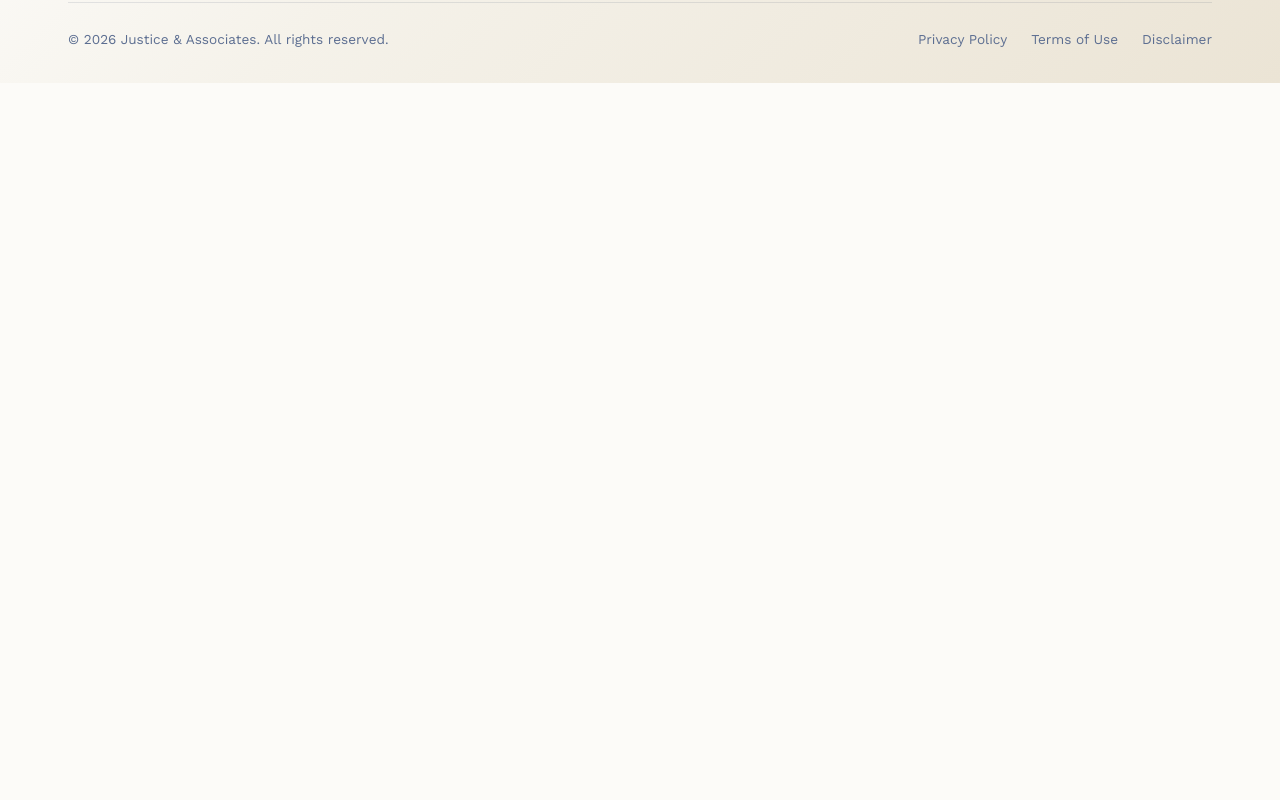
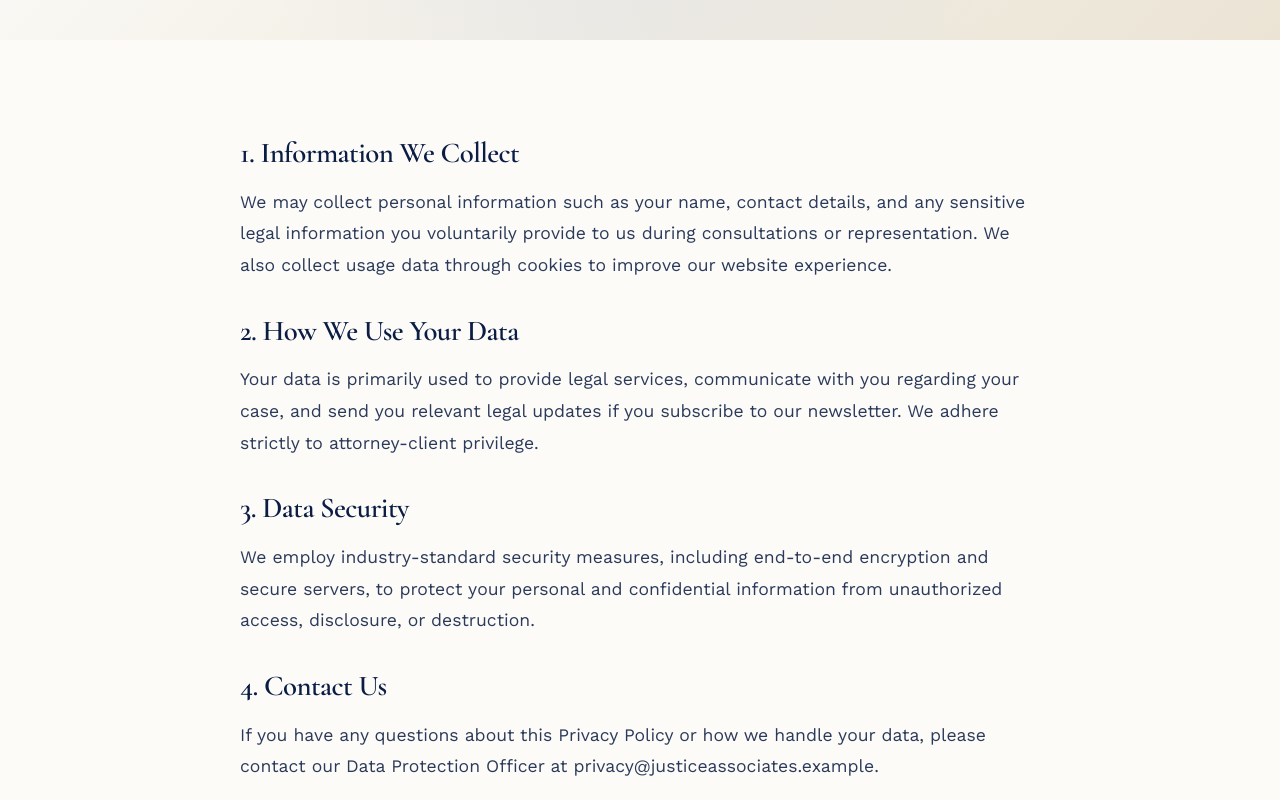
Before and after one commit to lawfirm-delhi/Lawfirm-Website, a React (Vite) app in the folder frontend/: page /privacy in a window 1280 px wide. Shown: the part 360-1160 px from the top of the page. Before the commit the page ends 800 px from the top, so only its background shows below. Built offline with nearby package versions, Linux system fonts and the light colour scheme; no server answers.

Commit message:
feat: add privacy policy and terms of use pages, remove disclaimer

```diff
--- a/frontend/src/App.jsx
+++ b/frontend/src/App.jsx
@@ -18,6 +18,8 @@ import Services from './pages/LandingPages/Services/Services';
 import Testimonials from './pages/LandingPages/Testimonials/Testimonials';
 import FAQ from './pages/LandingPages/FAQ/FAQ';
 import TeamMember from './pages/LandingPages/TeamMember';
+import PrivacyPolicy from './pages/LandingPages/Legal/PrivacyPolicy';
+import TermsOfUse from './pages/LandingPages/Legal/TermsOfUse';
 
 // Context
 import { AuthProvider } from './context/AuthContext';
@@ -153,9 +155,8 @@ function Layout({ children }) {
           <div className="footer-bottom">
             <span>© 2026 Justice &amp; Associates. All rights reserved.</span>
             <div className="footer-legal">
-              <a href="#">Privacy Policy</a>
-              <a href="#">Terms of Use</a>
-              <a href="#">Disclaimer</a>
+              <Link to="/privacy">Privacy Policy</Link>
+              <Link to="/terms">Terms of Use</Link>
             </div>
           </div>
         </div>
@@ -202,6 +203,8 @@ function MainApp() {
             <Route path="/testimonials" element={<Testimonials />} />
             <Route path="/faq" element={<FAQ />} />
             <Route path="/team/:slug" element={<TeamMember />} />
+            <Route path="/privacy" element={<PrivacyPolicy />} />
+            <Route path="/terms" element={<TermsOfUse />} />
           </Routes>
         </Layout>
       )}
--- /dev/null
+++ b/frontend/src/pages/LandingPages/Legal/PrivacyPolicy.jsx
@@ -0,0 +1,46 @@
+import React from 'react';
+import { motion } from 'framer-motion';
+import PageWrapper from '../Shared/PageWrapper';
+import PageHero from '../Shared/PageHero';
+
+export default function PrivacyPolicy() {
+  const fadeInUp = {
+    initial: { opacity: 0, y: 40 },
+    animate: { opacity: 1, y: 0 },
+    transition: { duration: 0.6, ease: [0.22, 1, 0.36, 1] }
+  };
+
+  return (
+    <PageWrapper title="Privacy Policy">
+      <PageHero
+        title="Privacy Policy"
+        subtitle="Last updated: July 2026. This Privacy Policy describes how Justice & Associates collects, uses, and shares your personal data."
+      />
+      <section className="landing-section">
+        <div style={{ maxWidth: '800px', margin: '0 auto', color: 'var(--body)', fontSize: '1.1rem', lineHeight: '1.8' }}>
+          <motion.div variants={fadeInUp} initial="initial" whileInView="animate" viewport={{ once: true }}>
+            <h2 style={{ color: 'var(--heading)', marginBottom: '1rem', fontSize: '1.8rem' }}>1. Information We Collect</h2>
+            <p style={{ marginBottom: '2rem' }}>
+              We may collect personal information such as your name, contact details, and any sensitive legal information you voluntarily provide to us during consultations or representation. We also collect usage data through cookies to improve our website experience.
+            </p>
+
+            <h2 style={{ color: 'var(--heading)', marginBottom: '1rem', fontSize: '1.8rem' }}>2. How We Use Your Data</h2>
+            <p style={{ marginBottom: '2rem' }}>
+              Your data is primarily used to provide legal services, communicate with you regarding your case, and send you relevant legal updates if you subscribe to our newsletter. We adhere strictly to attorney-client privilege.
+            </p>
+
+            <h2 style={{ color: 'var(--heading)', marginBottom: '1rem', fontSize: '1.8rem' }}>3. Data Security</h2>
+            <p style={{ marginBottom: '2rem' }}>
+              We employ industry-standard security measures, including end-to-end encryption and secure servers, to protect your personal and confidential information from unauthorized access, disclosure, or destruction.
+            </p>
+
+            <h2 style={{ color: 'var(--heading)', marginBottom: '1rem', fontSize: '1.8rem' }}>4. Contact Us</h2>
+            <p style={{ marginBottom: '2rem' }}>
+              If you have any questions about this Privacy Policy or how we handle your data, please contact our Data Protection Officer at privacy@justiceassociates.example.
+            </p>
+          </motion.div>
+        </div>
+      </section>
+    </PageWrapper>
+  );
+}
--- /dev/null
+++ b/frontend/src/pages/LandingPages/Legal/TermsOfUse.jsx
@@ -0,0 +1,46 @@
+import React from 'react';
+import { motion } from 'framer-motion';
+import PageWrapper from '../Shared/PageWrapper';
+import PageHero from '../Shared/PageHero';
+
+export default function TermsOfUse() {
+  const fadeInUp = {
+    initial: { opacity: 0, y: 40 },
+    animate: { opacity: 1, y: 0 },
+    transition: { duration: 0.6, ease: [0.22, 1, 0.36, 1] }
+  };
+
+  return (
+    <PageWrapper title="Terms of Use">
+      <PageHero
+        title="Terms of Use"
+        subtitle="Last updated: July 2026. Please read these terms and conditions carefully before using our website."
+      />
+      <section className="landing-section">
+        <div style={{ maxWidth: '800px', margin: '0 auto', color: 'var(--body)', fontSize: '1.1rem', lineHeight: '1.8' }}>
+          <motion.div variants={fadeInUp} initial="initial" whileInView="animate" viewport={{ once: true }}>
+            <h2 style={{ color: 'var(--heading)', marginBottom: '1rem', fontSize: '1.8rem' }}>1. No Attorney-Client Relationship</h2>
+            <p style={{ marginBottom: '2rem' }}>
+              The materials on this website are intended for general informational purposes only and do not constitute legal advice. Accessing this website or contacting us through it does not create an attorney-client relationship.
+            </p>
+
+            <h2 style={{ color: 'var(--heading)', marginBottom: '1rem', fontSize: '1.8rem' }}>2. Use of Website Content</h2>
+            <p style={{ marginBottom: '2rem' }}>
+              All content on this website, including text, graphics, logos, and articles, is the property of Justice & Associates and is protected by copyright laws. You may not reproduce, distribute, or modify any content without our prior written consent.
+            </p>
+
+            <h2 style={{ color: 'var(--heading)', marginBottom: '1rem', fontSize: '1.8rem' }}>3. Limitation of Liability</h2>
+            <p style={{ marginBottom: '2rem' }}>
+              Justice & Associates makes no warranties, expressed or implied, regarding the accuracy or completeness of the information provided on this website. We shall not be held liable for any damages arising from your use of this site.
+            </p>
+
+            <h2 style={{ color: 'var(--heading)', marginBottom: '1rem', fontSize: '1.8rem' }}>4. Governing Law</h2>
+            <p style={{ marginBottom: '2rem' }}>
+              These Terms of Use shall be governed by and construed in accordance with the laws of the jurisdiction in which our firm is headquartered, without regard to its conflict of law provisions.
+            </p>
+          </motion.div>
+        </div>
+      </section>
+    </PageWrapper>
+  );
+}
```
